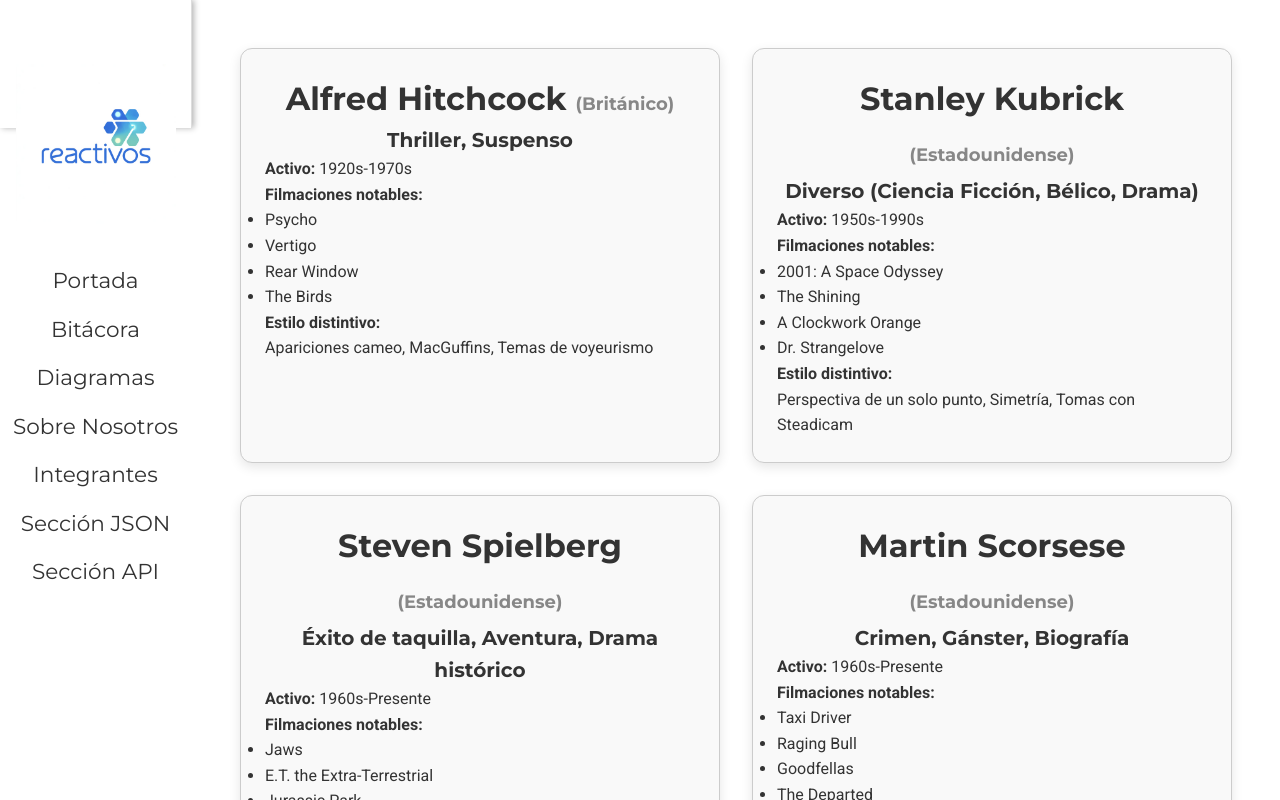
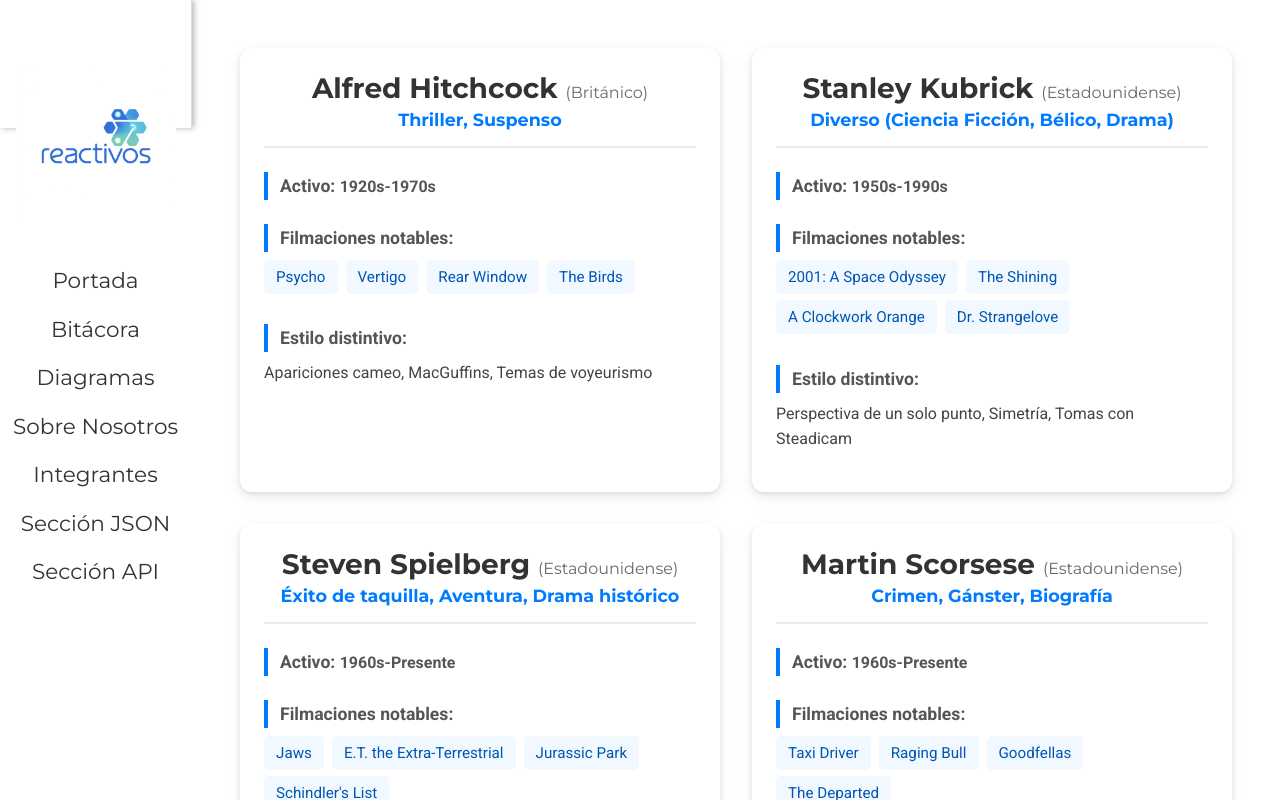
Before and after one commit to sanavalos/dswf-tp3-grupo16, a React (Vite) app: page /seccion-json in a window 1280 px wide. Shown: the top 800 px of the page. Built offline with nearby package versions, Linux system fonts and the light colour scheme.

Commit message:
polish: DirectorCard style

```diff
--- a/src/components/seccion-json/DirectorCard.jsx
+++ b/src/components/seccion-json/DirectorCard.jsx
@@ -4,11 +4,11 @@
 const DirectorCard = ({ directorData }) => {
   return (
     <div className={styles.cardStyle}>
-      <h2>{directorData.director} <span>({directorData.nationality})</span></h2>
+      <h2>
+        {directorData.director} <span>({directorData.nationality})</span>
+      </h2>
       <h3>{directorData.known_for_genre}</h3>
-      <p>
-        <strong>Activo:</strong> {directorData.era_active}
-      </p>
+      <h4>Activo: <span>{directorData.era_active}</span></h4>
 
       <h4>Filmaciones notables:</h4>
       <ul>
--- a/src/components/seccion-json/DirectorCard.module.css
+++ b/src/components/seccion-json/DirectorCard.module.css
@@ -1,26 +1,90 @@
-h2,
-h3 {
+.cardStyle {
+  min-width: 350px;
+  width: 100%;
+  border: none;
+  border-radius: 0.75rem;
+  padding: 1.5rem;
+  background-color: #ffffff;
+  text-align: start;
+  box-shadow: 0 4px 12px rgba(0, 0, 0, 0.1), 0 2px 4px rgba(0, 0, 0, 0.06);
+  transition: transform 0.3s ease-in-out, box-shadow 0.3s ease-in-out;
+}
+
+.cardStyle:hover {
+  transform: translateY(-5px);
+  box-shadow: 0 8px 20px rgba(0, 0, 0, 0.15), 0 4px 8px rgba(0, 0, 0, 0.1);
+}
+
+h2 {
   text-align: center;
+  margin-top: 0;
+  color: #333;
+  font-size: 1.75rem;
+  font-weight: 700;
+  line-height: 1.2;
 }
 
 h2 span {
-  font-size: large;
-  color: #878787;
+  font-size: 1rem;
+  color: #6a6a6a;
+  font-weight: 400;
+  margin-top: 0.25rem;
 }
 
-.cardStyle {
-  min-width: 350px;
-  width: 100%;
-  border: 1px solid #ccc;
-  border-radius: 0.75rem;
-  padding: 1.5rem;
-  box-shadow: 0 0.25rem 0.75rem rgba(0, 0, 0, 0.1);
-  background-color: #f9f9f9;
-  text-align: start;
+h3 {
+  text-align: center;
+  color: #007bff;
+  font-size: 1.1rem;
+  margin-bottom: 1.5rem;
+  padding-bottom: 0.75rem;
+  border-bottom: 2px solid #e9ecef;
+}
+
+h4 {
+  color: #555;
+  font-size: 1.1rem;
+  margin-top: 1.5rem;
+  margin-bottom: 0.5rem;
+  border-left: 4px solid #007bff;
+  padding-left: 0.75rem;
+  font-weight: 600;
+}
+
+h4 span {
+  font-size: 1rem;
+}
+
+p {
+  color: #444;
+  line-height: 1.6;
+  margin-bottom: 1rem;
+}
+
+p strong {
+  font-weight: 700;
+  color: #333;
+}
+
+ul {
+  list-style: none;
+  padding-left: 0;
+  margin-bottom: 1.5rem;
+}
+
+ul li {
+  background-color: #f1f8ff;
+  color: #0056b3;
+  padding: 0.3rem 0.75rem;
+  margin-bottom: 0.4rem;
+  border-radius: 0.3rem;
+  font-size: 0.95rem;
+  display: inline-block;
+  margin-right: 0.5rem;
 }
 
 @media (max-width: 900px) {
   .cardStyle {
     min-width: unset;
+    padding: 1.25rem;
   }
 }
```
